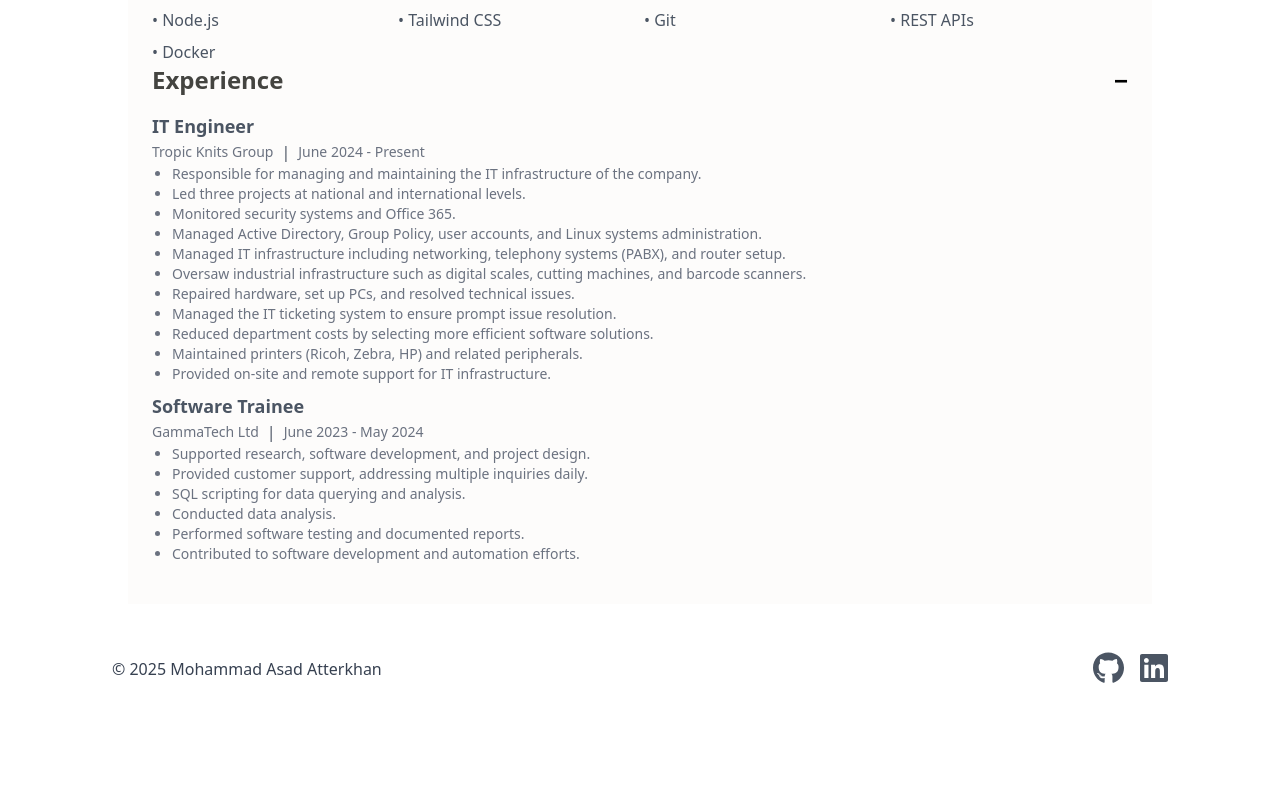
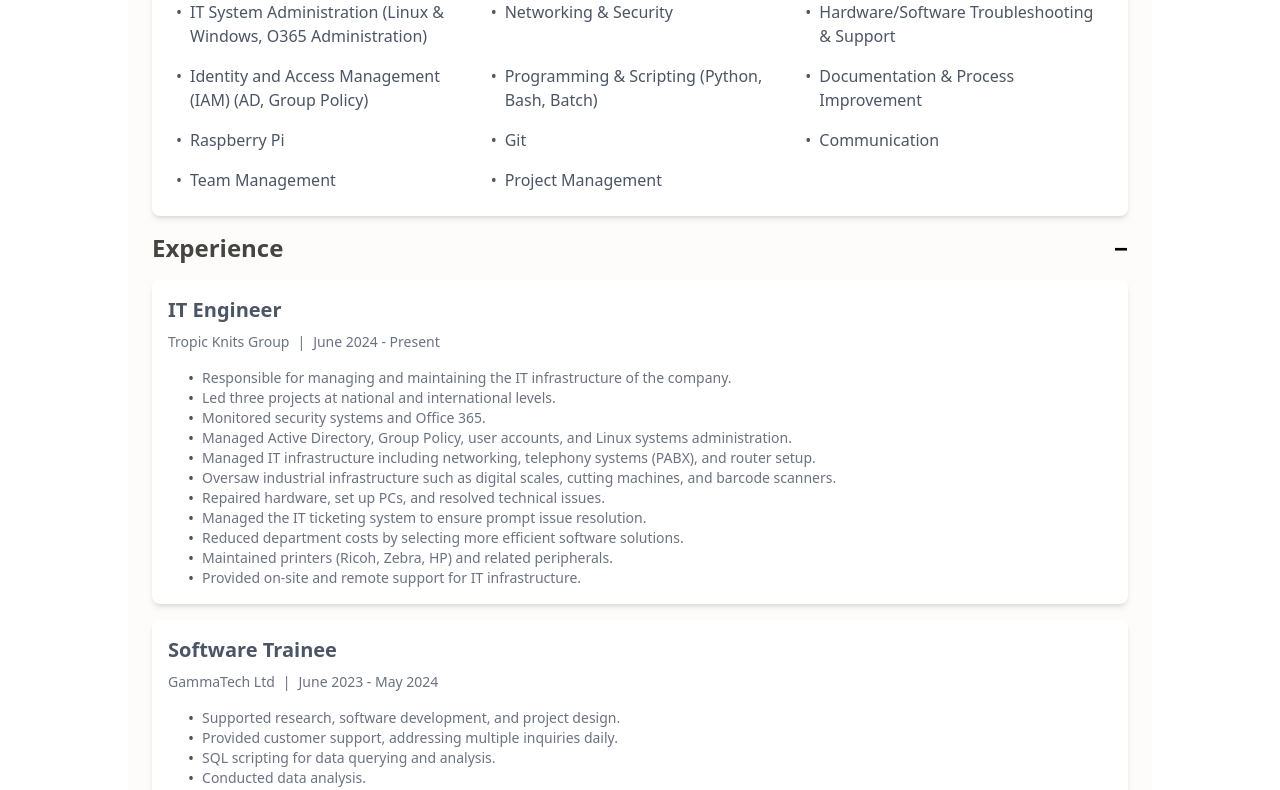
Before and after one commit to 13asad/13asad.github.io, a Vue app: page /resume in a window 1280 px wide. Shown: the part 688-1478 px from the top of the page. Before the commit the page ends 1406 px from the top, so only its background shows below. Built offline with nearby package versions, Linux system fonts and the light colour scheme.

Commit message:
feat: add ResumeSkills component to showcase skills with improved layout and styling

```diff
--- a/src/components/resume/ResumeSkills.vue
+++ b/src/components/resume/ResumeSkills.vue
@@ -2,38 +2,79 @@
 import { ref } from 'vue'
 
 const isSkillsOpen = ref(true)
-const bullet = '•' // bullet symbol
+const bullet = '•' // Define the bullet symbol here
 </script>
 
 <template>
-    <section>
+    <section class="mb-4">
         <h3
             class="text-2xl font-bold mb-4 cursor-pointer flex justify-between items-center"
             @click="isSkillsOpen = !isSkillsOpen"
         >
-            <span style="color: #444440">Skills</span>
+            <span class="text-gray-800">Skills</span>
             <span v-if="isSkillsOpen">−</span>
             <span v-else>+</span>
         </h3>
-        <ul
+        <div
             v-if="isSkillsOpen"
-            class="grid grid-cols-1 sm:grid-cols-2 md:grid-cols-4 gap-2 text-gray-600"
+            class="bg-white shadow-md rounded-lg p-6"
         >
-            <li>{{ bullet }} JavaScript</li>
-            <li>{{ bullet }} Vue.js</li>
-            <li>{{ bullet }} CSS</li>
-            <li>{{ bullet }} HTML</li>
-            <li>{{ bullet }} Node.js</li>
-            <li>{{ bullet }} Tailwind CSS</li>
-            <li>{{ bullet }} Git</li>
-            <li>{{ bullet }} REST APIs</li>
-            <li>{{ bullet }} Docker</li>
-        </ul>
+            <ul class="grid grid-cols-1 sm:grid-cols-2 md:grid-cols-3 gap-4 text-gray-600">
+                <li class="flex items-start">
+                    <span class="bullet mr-2">{{ bullet }}</span>
+                    <span>IT System Administration (Linux & Windows, O365 Administration)</span>
+                </li>
+                <li class="flex items-start">
+                    <span class="bullet mr-2">{{ bullet }}</span>
+                    <span>Networking & Security</span>
+                </li>
+                <li class="flex items-start">
+                    <span class="bullet mr-2">{{ bullet }}</span>
+                    <span>Hardware/Software Troubleshooting & Support</span>
+                </li>
+                <li class="flex items-start">
+                    <span class="bullet mr-2">{{ bullet }}</span>
+                    <span>Identity and Access Management (IAM) (AD, Group Policy)</span>
+                </li>
+                <li class="flex items-start">
+                    <span class="bullet mr-2">{{ bullet }}</span>
+                    <span>Programming & Scripting (Python, Bash, Batch)</span>
+                </li>
+                <li class="flex items-start">
+                    <span class="bullet mr-2">{{ bullet }}</span>
+                    <span>Documentation & Process Improvement</span>
+                </li>
+                <li class="flex items-start">
+                    <span class="bullet mr-2">{{ bullet }}</span>
+                    <span>Raspberry Pi</span>
+                </li>
+                <li class="flex items-start">
+                    <span class="bullet mr-2">{{ bullet }}</span>
+                    <span>Git</span>
+                </li>
+                <li class="flex items-start">
+                    <span class="bullet mr-2">{{ bullet }}</span>
+                    <span>Communication</span>
+                </li>
+                <li class="flex items-start">
+                    <span class="bullet mr-2">{{ bullet }}</span>
+                    <span>Team Management</span>
+                </li>
+                <li class="flex items-start">
+                    <span class="bullet mr-2">{{ bullet }}</span>
+                    <span>Project Management</span>
+                </li>
+            </ul>
+        </div>
     </section>
 </template>
 
 <style scoped>
-
+.bullet {
+    /* Define the bullet symbol styling here */
+    color: #4B5563; /* Tailwind gray-600 */
+    font-size: 1rem;
+}
 .cursor-pointer {
     cursor: pointer;
 }
--- a/src/components/resume/ResumeWorkExp.vue
+++ b/src/components/resume/ResumeWorkExp.vue
@@ -2,12 +2,13 @@
 import { ref } from 'vue'
 
 const isWorkExpOpen = ref(true)
+const bullet = '•' // Define the bullet symbol here
 </script>
 
 <template>
     <section>
         <h3
-            class="text-2xl font-bold mb-4 cursor-pointer flex justify-between items-center"
+            class="text-2xl md:text-2xl font-bold mb-4 cursor-pointer flex justify-between items-center"
             @click="isWorkExpOpen = !isWorkExpOpen"
         >
             <span style="color: #444440">Experience</span>
@@ -16,47 +17,160 @@ const isWorkExpOpen = ref(true)
         </h3>
         <ul
             v-if="isWorkExpOpen"
-            class="grid grid-cols-1 gap-2 text-gray-600 mb-4"
+            class="grid grid-cols-1 gap-4 text-gray-600 mb-4"
         >
-            <li>
-                <h4 class="text-lg font-semibold">IT Engineer</h4>
-                <div class="flex items-center gap-2">
-                    <p class="text-sm text-gray-500">Tropic Knits Group</p>
-                    <span>|</span>
-                    <p class="text-sm text-gray-500">June 2024 - Present</p>
+            <li class="bg-white shadow-md rounded-lg p-4">
+                <h4 class="text-lg md:text-xl font-semibold mb-2">
+                    IT Engineer
+                </h4>
+                <div
+                    class="flex flex-col sm:flex-row items-start sm:items-center gap-2 text-gray-500 text-sm mb-2"
+                >
+                    <p>Tropic Knits Group</p>
+                    <span class="hidden sm:block">|</span>
+                    <p>June 2024 - Present</p>
                 </div>
-                <ul class="text-sm text-gray-500 list-disc ml-5">
-                    <li>
-                        Responsible for managing and maintaining the IT infrastructure of the company.
+                <ul class="text-sm text-gray-500 list-none ml-5 mt-4">
+                    <li class="flex items-start">
+                        <span class="bullet mr-2">{{ bullet }}</span>
+                        <span
+                            >Responsible for managing and maintaining the IT
+                            infrastructure of the company.</span
+                        >
                     </li>
-                    <li>Led three projects at national and international levels.</li>
-                    <li>Monitored security systems and Office 365.</li>
-                    <li>Managed Active Directory, Group Policy, user accounts, and Linux systems administration.</li>
-                    <li>Managed IT infrastructure including networking, telephony systems (PABX), and router setup.</li>
-                    <li>Oversaw industrial infrastructure such as digital scales, cutting machines, and barcode scanners.</li>
-                    <li>Repaired hardware, set up PCs, and resolved technical issues.</li>
-                    <li>Managed the IT ticketing system to ensure prompt issue resolution.</li>
-                    <li>Reduced department costs by selecting more efficient software solutions.</li>
-                    <li>Maintained printers (Ricoh, Zebra, HP) and related peripherals.</li>
-                    <li>Provided on-site and remote support for IT infrastructure.</li>
+                    <li class="flex items-start">
+                        <span class="bullet mr-2">{{ bullet }}</span>
+                        <span
+                            >Led three projects at national and international
+                            levels.</span
+                        >
+                    </li>
+                    <li class="flex items-start">
+                        <span class="bullet mr-2">{{ bullet }}</span>
+                        <span>Monitored security systems and Office 365.</span>
+                    </li>
+                    <li class="flex items-start">
+                        <span class="bullet mr-2">{{ bullet }}</span>
+                        <span
+                            >Managed Active Directory, Group Policy, user
+                            accounts, and Linux systems administration.</span
+                        >
+                    </li>
+                    <li class="flex items-start">
+                        <span class="bullet mr-2">{{ bullet }}</span>
+                        <span
+                            >Managed IT infrastructure including networking,
+                            telephony systems (PABX), and router setup.</span
+                        >
+                    </li>
+                    <li class="flex items-start">
+                        <span class="bullet mr-2">{{ bullet }}</span>
+                        <span
+                            >Oversaw industrial infrastructure such as digital
+                            scales, cutting machines, and barcode
+                            scanners.</span
+                        >
+                    </li>
+                    <li class="flex items-start">
+                        <span class="bullet mr-2">{{ bullet }}</span>
+                        <span
+                            >Repaired hardware, set up PCs, and resolved
+                            technical issues.</span
+                        >
+                    </li>
+                    <li class="flex items-start">
+                        <span class="bullet mr-2">{{ bullet }}</span>
+                        <span
+                            >Managed the IT ticketing system to ensure prompt
+                            issue resolution.</span
+                        >
+                    </li>
+                    <li class="flex items-start">
+                        <span class="bullet mr-2">{{ bullet }}</span>
+                        <span
+                            >Reduced department costs by selecting more
+                            efficient software solutions.</span
+                        >
+                    </li>
+                    <li class="flex items-start">
+                        <span class="bullet mr-2">{{ bullet }}</span>
+                        <span
+                            >Maintained printers (Ricoh, Zebra, HP) and related
+                            peripherals.</span
+                        >
+                    </li>
+                    <li class="flex items-start">
+                        <span class="bullet mr-2">{{ bullet }}</span>
+                        <span
+                            >Provided on-site and remote support for IT
+                            infrastructure.</span
+                        >
+                    </li>
                 </ul>
             </li>
-            <li>
-                <h4 class="text-lg font-semibold">Software Trainee</h4>
-                <div class="flex items-center gap-2">
-                    <p class="text-sm text-gray-500">GammaTech Ltd</p>
-                    <span>|</span>
-                    <p class="text-sm text-gray-500">June 2023 - May 2024</p>
+            <li class="bg-white shadow-md rounded-lg p-4">
+                <h4 class="text-lg md:text-xl font-semibold mb-2">
+                    Software Trainee
+                </h4>
+                <div
+                    class="flex flex-col sm:flex-row items-start sm:items-center gap-2 text-gray-500 text-sm mb-2"
+                >
+                    <p>GammaTech Ltd</p>
+                    <span class="hidden sm:block">|</span>
+                    <p>June 2023 - May 2024</p>
                 </div>
-                <ul class="text-sm text-gray-500 list-disc ml-5">
-                    <li>Supported research, software development, and project design.</li>
-                    <li>Provided customer support, addressing multiple inquiries daily.</li>
-                    <li>SQL scripting for data querying and analysis.</li>
-                    <li>Conducted data analysis.</li>
-                    <li>Performed software testing and documented reports.</li>
-                    <li>Contributed to software development and automation efforts.</li>
+                <ul class="text-sm text-gray-500 list-none ml-5 mt-4">
+                    <li class="flex items-start">
+                        <span class="bullet mr-2">{{ bullet }}</span>
+                        <span
+                            >Supported research, software development, and
+                            project design.</span
+                        >
+                    </li>
+                    <li class="flex items-start">
+                        <span class="bullet mr-2">{{ bullet }}</span>
+                        <span
+                            >Provided customer support, addressing multiple
+                            inquiries daily.</span
+                        >
+                    </li>
+                    <li class="flex items-start">
+                        <span class="bullet mr-2">{{ bullet }}</span>
+                        <span
+                            >SQL scripting for data querying and analysis.</span
+                        >
+                    </li>
+                    <li class="flex items-start">
+                        <span class="bullet mr-2">{{ bullet }}</span>
+                        <span>Conducted data analysis.</span>
+                    </li>
+                    <li class="flex items-start">
+                        <span class="bullet mr-2">{{ bullet }}</span>
+                        <span
+                            >Performed software testing and documented
+                            reports.</span
+                        >
+                    </li>
+                    <li class="flex items-start">
+                        <span class="bullet mr-2">{{ bullet }}</span>
+                        <span
+                            >Contributed to software development and automation
+                            efforts.</span
+                        >
+                    </li>
                 </ul>
             </li>
         </ul>
     </section>
 </template>
+
+<style scoped>
+.bullet {
+    /* Define the bullet symbol styling here */
+    color: #4b5563; /* Tailwind gray-600 */
+    font-size: 1rem;
+}
+.cursor-pointer {
+    cursor: pointer;
+}
+</style>
```
